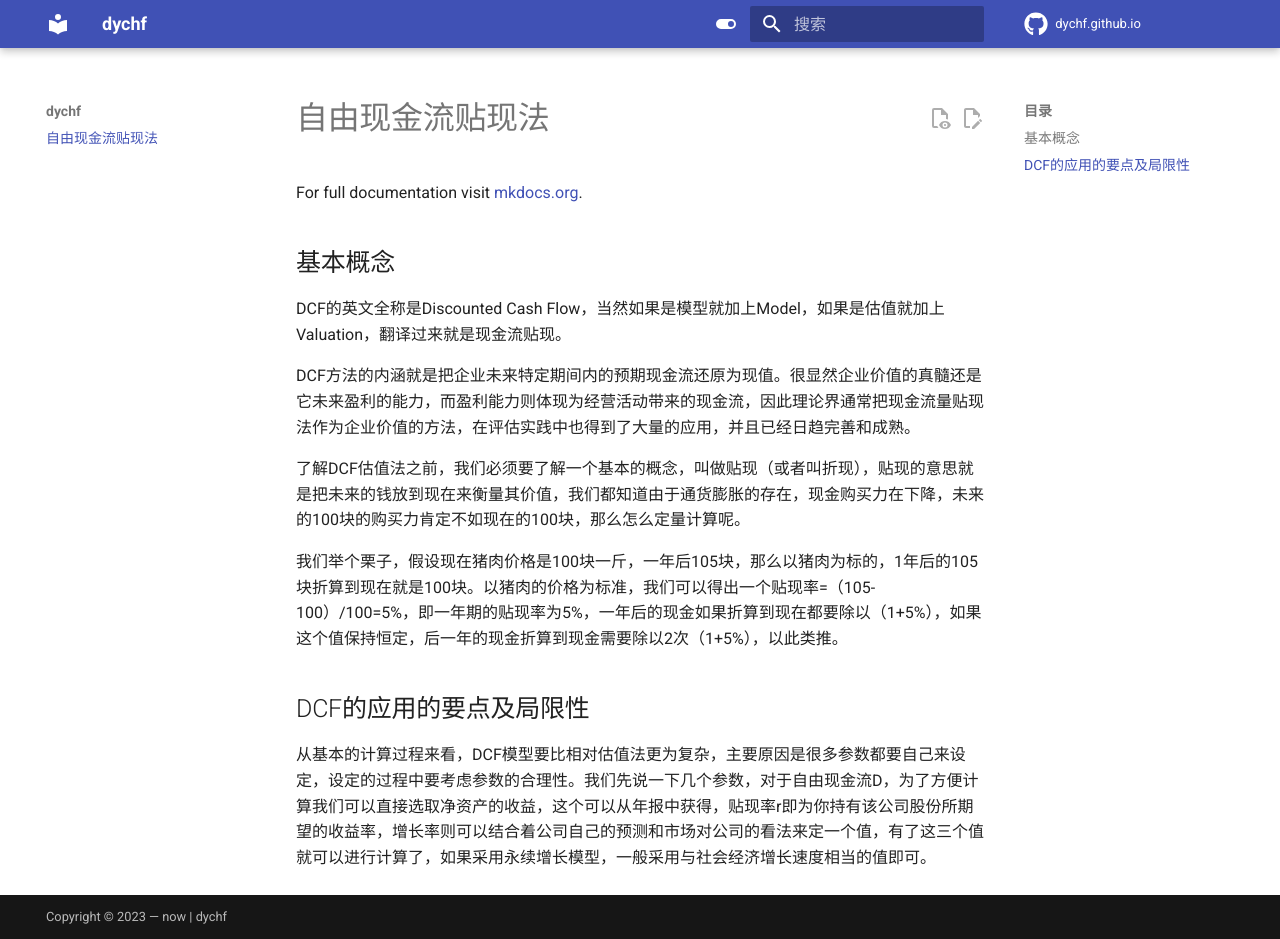
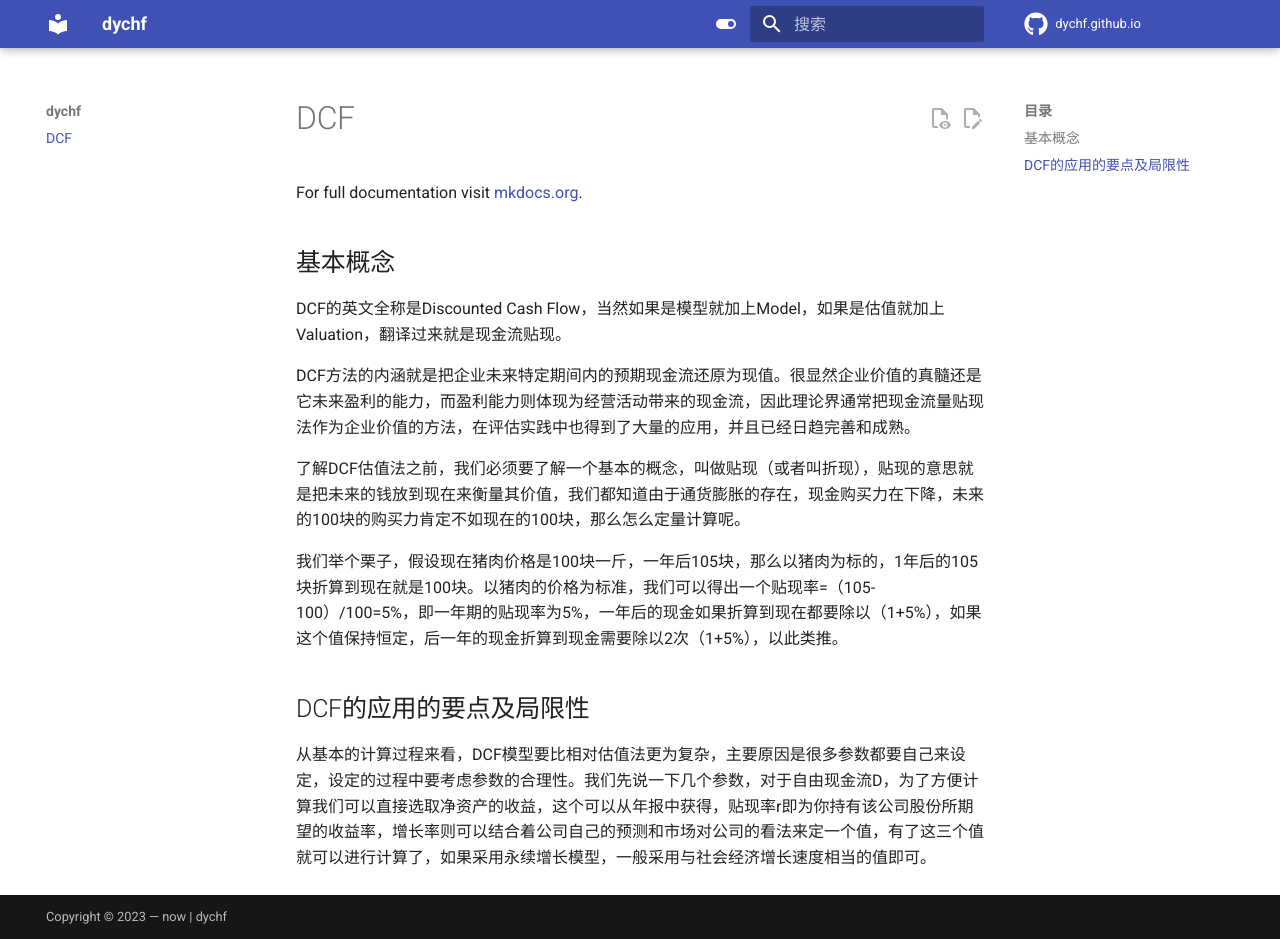
Before and after one commit to dychf/dychf.github.io, an MkDocs documentation site: the page built from docs/index.md, in a window 1280 px wide and 939 px high. Built offline with MkDocs 1.6.1 and Material for MkDocs 9.7.7, drawn with Linux system fonts in a browser that asks for light colours; comment, search, counter and statistics services are not loaded.

Commit message:
push file from blog

```diff
--- a/docs/index.md
+++ b/docs/index.md
@@ -1,4 +1,4 @@
-# 自由现金流贴现法
+# DCF
 
 For full documentation visit [mkdocs.org](https://www.mkdocs.org).
 
```
